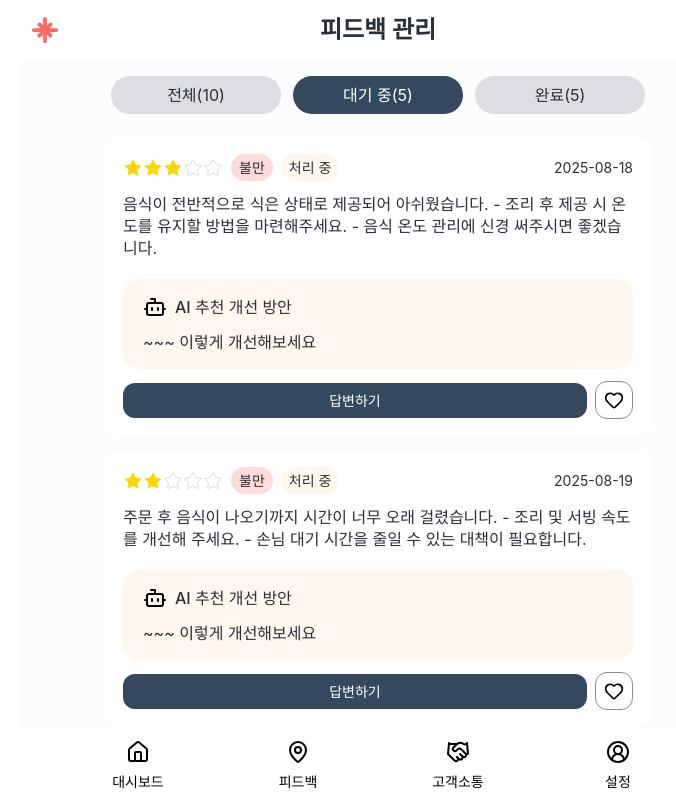
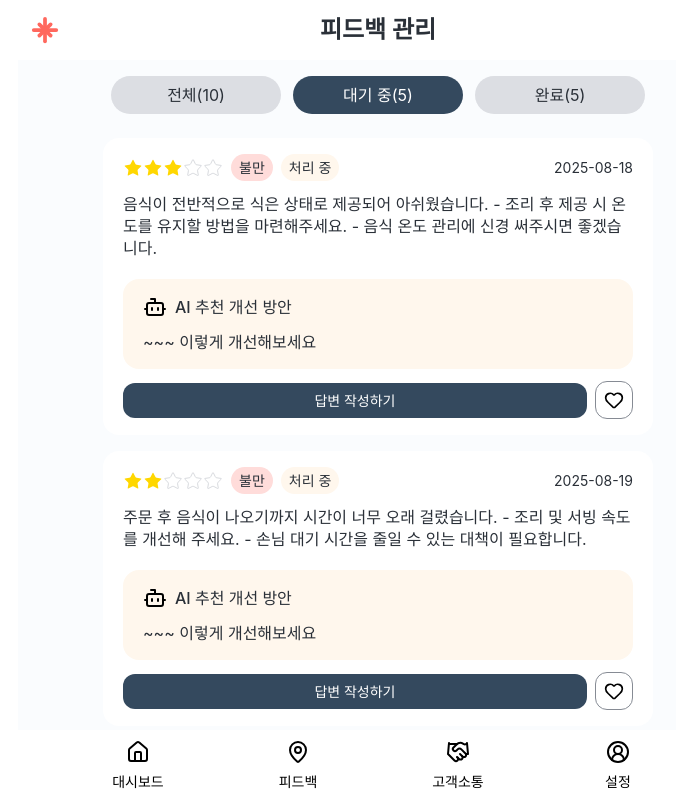
Before and after one commit to MOAMOA-K/MOAMOA-FE, a React (Vite) app: page /feedback/pending in a window 1280 px wide. Shown: the top 798 px of the page, without its empty margins (262-938 px from the left). Built offline with nearby package versions, Linux system fonts and the light colour scheme; a web font is replaced by a local one.

Commit message:
feat: 피드백에 답변 작성란 구현

```diff
--- /dev/null
+++ b/src/pages/feedback/components/DoneSection.tsx
@@ -0,0 +1,34 @@
+import Typography from '@/components/UI/Typography';
+import styled from '@emotion/styled';
+import { Store } from 'lucide-react';
+
+const DoneSection = ({ reply }: { reply: string }) => (
+  <Card>
+    <Wrapper>
+      <Store />
+      <Typography variant='body1' weight='medium'>
+        사장님 답변
+      </Typography>
+    </Wrapper>
+    <Typography variant='body1'>{reply}</Typography>
+  </Card>
+);
+
+export default DoneSection;
+
+const Card = styled.div`
+  display: flex;
+  flex-direction: column;
+  background-color: ${({ theme }) => theme.colors.feedback.DONE};
+  border-radius: 16px;
+  gap: ${({ theme }) => theme.spacing[3]};
+  padding: ${({ theme }) => `${theme.spacing[4]} ${theme.spacing[5]}`};
+  width: 100%;
+  max-width: 550px;
+`;
+
+const Wrapper = styled.div`
+  display: flex;
+  align-items: center;
+  gap: ${({ theme }) => theme.spacing[2]};
+`;
--- a/src/pages/feedback/components/FeedbackItem.tsx
+++ b/src/pages/feedback/components/FeedbackItem.tsx
@@ -2,7 +2,9 @@ import Typography from '@/components/UI/Typography';
 import { LetterTag, type LetterTagType } from '@/constants/letter';
 import { useTheme } from '@emotion/react';
 import styled from '@emotion/styled';
-import { Bot, Heart, Star, Store } from 'lucide-react';
+import { Star } from 'lucide-react';
+import DoneSection from './DoneSection';
+import ProcessingSection from './ProcessingSection';
 
 type FeedbackItemProps = {
   rating: number;
@@ -54,39 +56,7 @@ const FeedbackItem = ({
       <ContentBox>
         <Typography variant='body1'>{modifiedContent}</Typography>
       </ContentBox>
-      {reply ? (
-        <Card status='DONE'>
-          <Wrapper>
-            <Store />
-            <Typography variant='body1' weight='medium'>
-              사장님 답변
-            </Typography>
-          </Wrapper>
-          <Typography variant='body1'>{reply}</Typography>
-        </Card>
-      ) : (
-        <>
-          <Card status='PROCESSING'>
-            <Wrapper>
-              <Bot />
-              <Typography variant='body1' weight='medium'>
-                AI 추천 개선 방안
-              </Typography>
-            </Wrapper>
-            <Typography variant='body1'>~~~ 이렇게 개선해보세요</Typography>
-          </Card>
-          <Wrapper>
-            <LinkButton>
-              <Typography variant='body2' weight='medium' color='white'>
-                답변하기
-              </Typography>
-            </LinkButton>
-            <HeartButton type='button'>
-              <Heart size={20} />
-            </HeartButton>
-          </Wrapper>
-        </>
-      )}
+      {reply ? <DoneSection reply={reply} /> : <ProcessingSection />}
     </Card>
   );
 };
@@ -143,24 +113,3 @@ const StatusBox = styled.div<{ status: 'PROCESSING' | 'DONE' }>`
 const ContentBox = styled.div`
   margin-bottom: ${({ theme }) => theme.spacing[2]};
 `;
-
-const LinkButton = styled.button`
-  display: flex;
-  align-items: center;
-  justify-content: center;
-  flex-grow: 1;
-  align-items: center;
-  padding: ${({ theme }) => theme.spacing[2]} ${({ theme }) => theme.spacing[4]};
-  border-radius: 12px;
-  background-color: ${({ theme }) => theme.colors.owner.main};
-`;
-
-const HeartButton = styled.button`
-  display: flex;
-  align-items: center;
-  justify-content: center;
-  padding: ${({ theme }) => theme.spacing[2]};
-  border-radius: 12px;
-  border: 1px solid ${({ theme }) => theme.colors.gray[70]};
-  cursor: pointer;
-`;
--- /dev/null
+++ b/src/pages/feedback/components/ProcessingSection.tsx
@@ -0,0 +1,114 @@
+import Typography from '@/components/UI/Typography';
+import styled from '@emotion/styled';
+import { Bot, Heart } from 'lucide-react';
+import { useState } from 'react';
+
+const ProcessingSection = () => {
+  const [processing, setProcessing] = useState(false);
+  const [reply, setReply] = useState('');
+  const handleClickAnswer = (e: React.MouseEvent<HTMLButtonElement>) => {
+    e.preventDefault();
+    setProcessing(!processing);
+  };
+  const handleSubmit = (e: React.FormEvent<HTMLFormElement>) => {
+    e.preventDefault();
+    setReply('');
+    setProcessing(false);
+  };
+
+  return (
+    <>
+      <Card>
+        <Wrapper>
+          <Bot />
+          <Typography variant='body1' weight='medium'>
+            AI 추천 개선 방안
+          </Typography>
+        </Wrapper>
+        <Typography variant='body1'>~~~ 이렇게 개선해보세요</Typography>
+      </Card>
+      <form onSubmit={handleSubmit}>
+        {processing && (
+          <Textarea
+            placeholder='피드백을 입력해주세요.'
+            value={reply}
+            onChange={(e) => setReply(e.target.value)}
+          />
+        )}
+        <Wrapper>
+          {processing ? (
+            <LinkButton type='submit'>
+              <Typography variant='body2' weight='medium' color='white'>
+                답변 등록하기
+              </Typography>
+            </LinkButton>
+          ) : (
+            <LinkButton type='button' onClick={handleClickAnswer}>
+              <Typography variant='body2' weight='medium' color='white'>
+                답변 작성하기
+              </Typography>
+            </LinkButton>
+          )}
+          <HeartButton type='button'>
+            <Heart size={20} />
+          </HeartButton>
+        </Wrapper>
+      </form>
+    </>
+  );
+};
+
+export default ProcessingSection;
+
+const Card = styled.div`
+  display: flex;
+  flex-direction: column;
+  background-color: ${({ theme }) => theme.colors.feedback.PROCESSING};
+  border-radius: 16px;
+  gap: ${({ theme }) => theme.spacing[3]};
+  padding: ${({ theme }) => `${theme.spacing[4]} ${theme.spacing[5]}`};
+  width: 100%;
+  max-width: 550px;
+`;
+
+const Wrapper = styled.div`
+  display: flex;
+  align-items: center;
+  gap: ${({ theme }) => theme.spacing[2]};
+`;
+
+const Textarea = styled.textarea`
+  width: 100%;
+  height: 100px;
+  border: 1px solid ${({ theme }) => theme.colors.gray[70]};
+  border-radius: 12px;
+  padding: ${({ theme }) => theme.spacing[2]};
+  resize: none;
+  overflow: auto;
+  outline: none;
+
+  font-size: ${({ theme }) => theme.typography.body1.fontSize};
+  line-height: ${({ theme }) => theme.typography.body1.lineHeight};
+  font-weight: ${({ theme }) => theme.typography.fontWeight.regular};
+`;
+
+const LinkButton = styled.button`
+  display: flex;
+  align-items: center;
+  justify-content: center;
+  flex-grow: 1;
+  align-items: center;
+  padding: ${({ theme }) => theme.spacing[2]} ${({ theme }) => theme.spacing[4]};
+  border-radius: 12px;
+  background-color: ${({ theme }) => theme.colors.owner.main};
+`;
+
+const HeartButton = styled.button`
+  display: flex;
+  align-items: center;
+  justify-content: center;
+  padding: ${({ theme }) => theme.spacing[2]};
+  border-radius: 12px;
+  border: 1px solid ${({ theme }) => theme.colors.gray[70]};
+  cursor: pointer;
+`;
```
